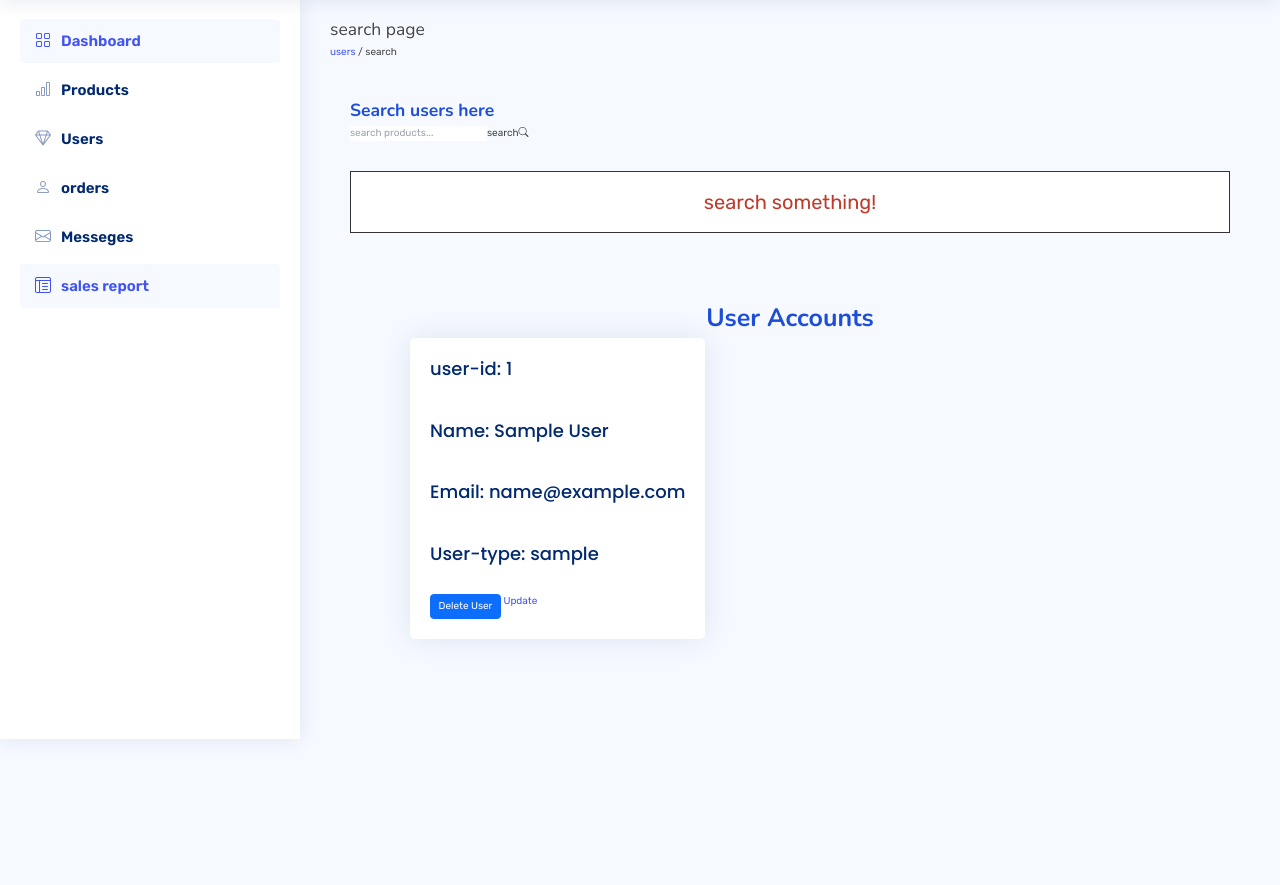
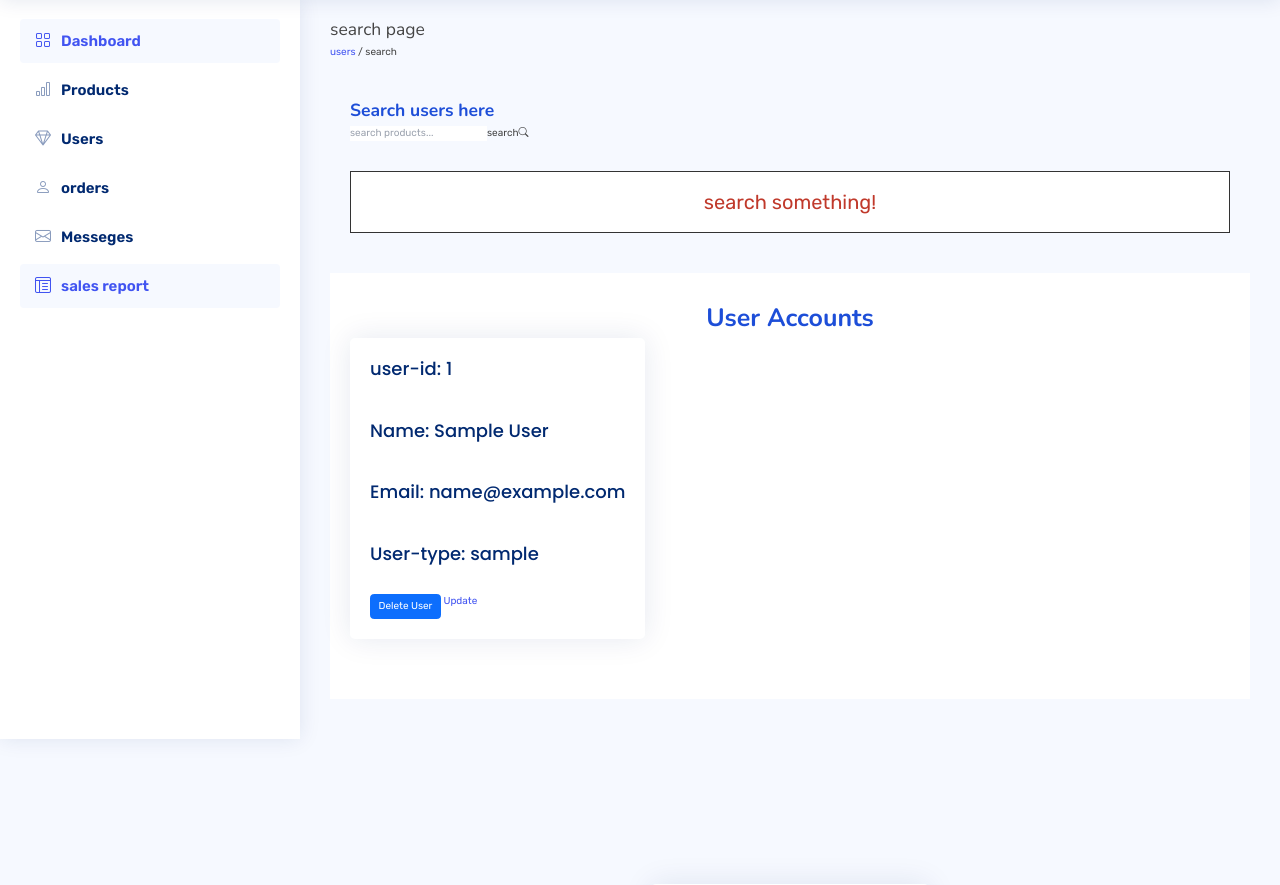
Before and after one commit to haamid10/E-bookstore, a PHP site: page /admin_users.php in a window 1280 px wide. Shown: the part 61-946 px from the top of the page. Run offline with PHP 8.4, Linux system fonts and the light colour scheme; the visitor is signed in with stand-in values (Sample User, id 1); some libraries are stand-ins or nearby versions.

Commit message:
admin users10

```diff
--- a/admin_users.php
+++ b/admin_users.php
@@ -159,13 +159,14 @@ if(isset($_POST['search'])){
 
 
 <!-- users -->
-<section class=" ">
- <div class="row align-items-center mb-32">
-        <div class="col-lg-32">
+<section class="bg-white">
+
+        <!-- <div class="col-lg-32"> -->
 
       <h1 class=" text-center font-bold text-blue-700 ">User Accounts</h1>
- <div class="row-lg-3 ml-12  ">
-   <div class="flex  flex-row justify-between items-center">
+      <div class="flex flex-row justify-between">
+ <!-- <div class="col-lg-3  ">
+   <div class="flex  flex-col justify-between items-center"> -->
 
 
 
@@ -175,8 +176,8 @@ if(isset($_POST['search'])){
          $select_users = mysqli_query($conn, "SELECT * FROM `users`") or die('query failed');
          while($fetch_users = mysqli_fetch_assoc($select_users)){
       ?>
-          <div class=" card mb-32 ml-12">
-            <div class="card-body">
+          <div class=" card mb-32 ">
+            <div class="card-body  ">
               <h5 class="card-title">user-id: <?php echo $fetch_users['id']; ?></h5>
               <h3 class="card-title"> Name: <?php echo $fetch_users['name']; ?> </span></h1>
               <h1 class="card-title"> Email: <?php echo $fetch_users['email']; ?></h1>
```
